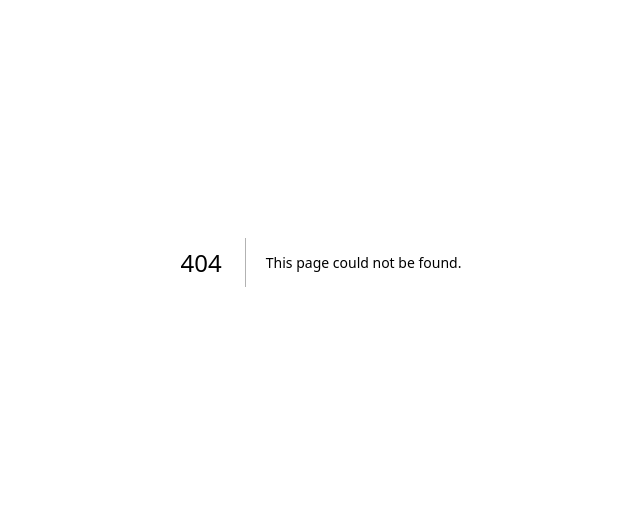
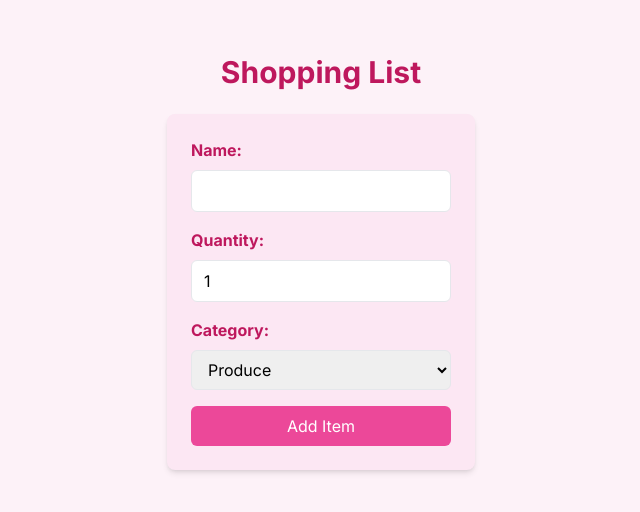
Before and after one commit to tanztanz/cprg306-assignments, a Next.js app: page /week-4 in a window 1280 px wide. Before the commit this address had no page. Shown: the part 138-650 px from the top of the page, without its empty margins (319-959 px from the left). Built offline with nearby package versions, Linux system fonts and the light colour scheme.

Commit message:
week 4 code changes
Added similar styling from week 3 and fixed a few code bugs

```diff
--- a/app/page.js
+++ b/app/page.js
@@ -11,6 +11,9 @@ const HomePage = () => {
       <p>
       <Link href="week-3">Week 3</Link>
       </p>
+      <p>
+      <Link href="week-4">Week 4</Link>
+      </p>
 
     </div>
   );
--- /dev/null
+++ b/app/week-4/new-item.js
@@ -0,0 +1,81 @@
+"use client";
+
+import React, { useState } from 'react';
+
+const NewItem = () => {
+
+  const [name, setName] = useState('');
+  const [quantity, setQuantity] = useState(1);
+  const [category, setCategory] = useState('produce');
+
+  // Handle form submission
+  const handleSubmit = (event) => {
+    event.preventDefault();
+
+    const item = { name, quantity, category };
+
+    console.log(item);
+
+    alert(`Item: ${name}\nQuantity: ${quantity}\nCategory: ${category}`);
+    // Reset form fields
+    setName('');
+    setQuantity(1);
+    setCategory('produce');
+  };
+
+  return (
+    <form onSubmit={handleSubmit} className="max-w-md mx-auto p-6 bg-pink-100 shadow-md rounded-lg">
+      <div className="mb-4">
+        <label className="block text-pink-700 font-bold mb-2">Name:</label>
+        <input
+          type="text"
+          value={name}
+          onChange={(e) => setName(e.target.value)}
+          required
+          className="w-full px-3 py-2 border rounded-md focus:outline-none focus:ring-2 focus:ring-pink-400"
+        />
+      </div>
+      <div className="mb-4">
+        <label className="block text-pink-700 font-bold mb-2">Quantity:</label>
+        <input
+          type="number"
+          value={quantity}
+          onChange={(e) => setQuantity(Number(e.target.value))}
+          min="1"
+          max="99"
+          required
+          className="w-full px-3 py-2 border rounded-md focus:outline-none focus:ring-2 focus:ring-pink-400"
+        />
+      </div>
+      <div className="mb-4">
+        <label className="block text-pink-700 font-bold mb-2">Category:</label>
+        <select
+          value={category}
+          onChange={(e) => setCategory(e.target.value)}
+          required
+          className="w-full px-3 py-2 border rounded-md focus:outline-none focus:ring-2 focus:ring-pink-400"
+        >
+          <option value="produce">Produce</option>
+          <option value="dairy">Dairy</option>
+          <option value="bakery">Bakery</option>
+          <option value="meat">Meat</option>
+          <option value="frozen">Frozen Foods</option>
+          <option value="canned">Canned Goods</option>
+          <option value="dry">Dry Goods</option>
+          <option value="beverages">Beverages</option>
+          <option value="snacks">Snacks</option>
+          <option value="household">Household</option>
+          <option value="other">Other</option>
+        </select>
+      </div>
+      <button
+        type="submit"
+        className="w-full bg-pink-500 text-white py-2 px-4 rounded-md hover:bg-pink-600"
+      >
+        Add Item
+      </button>
+    </form>
+  );
+};
+
+export default NewItem;
--- /dev/null
+++ b/app/week-4/page.js
@@ -0,0 +1,15 @@
+import React from 'react';
+import NewItem from './new-item';
+
+const Page = () => {
+    return (
+      <div className="min-h-screen bg-pink-50 flex items-center justify-center">
+        <div>
+          <h1 className="text-3xl font-bold text-pink-700 text-center mb-6">Shopping List</h1>
+          <NewItem />
+        </div>
+      </div>
+    );
+  };
+
+  export default Page;
```
